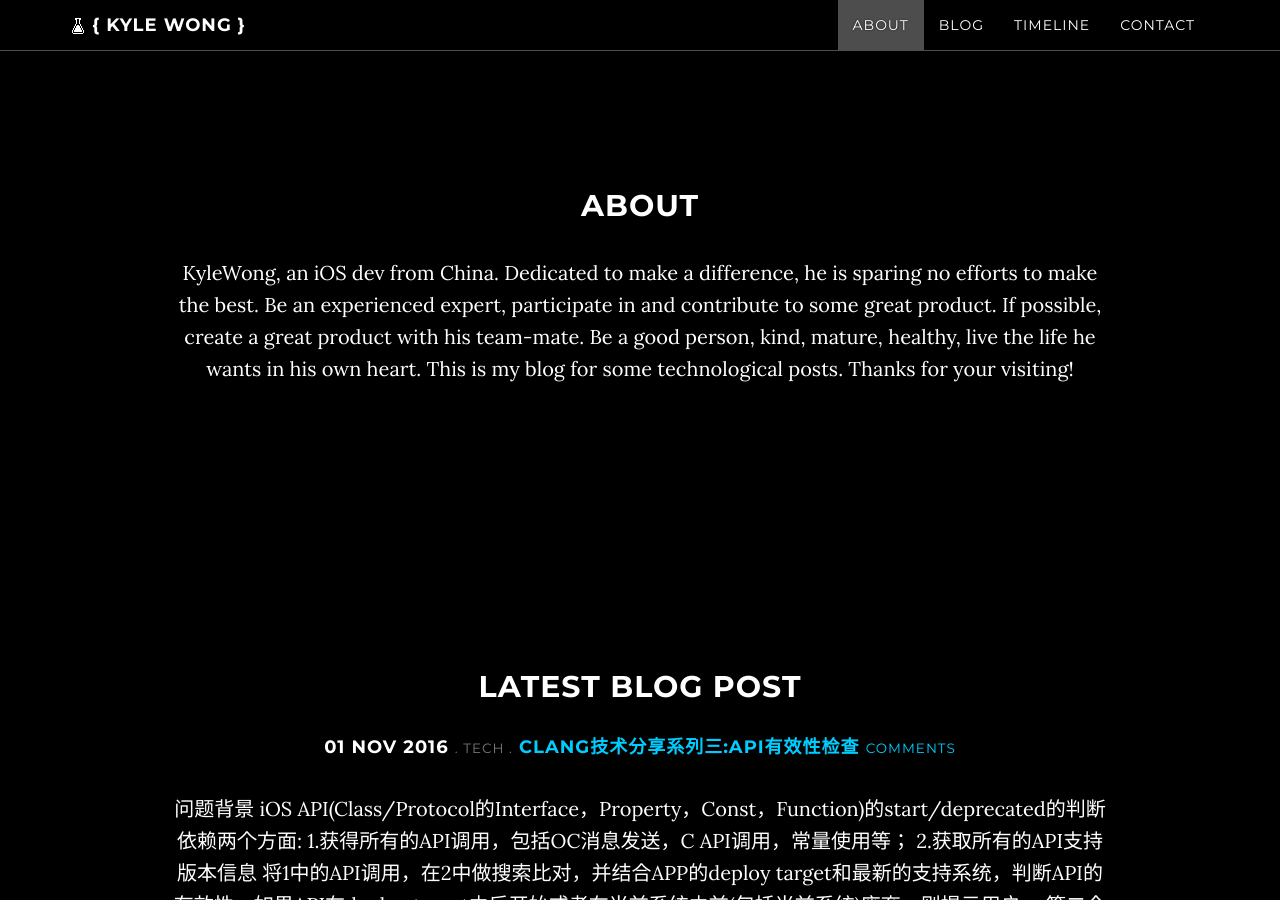
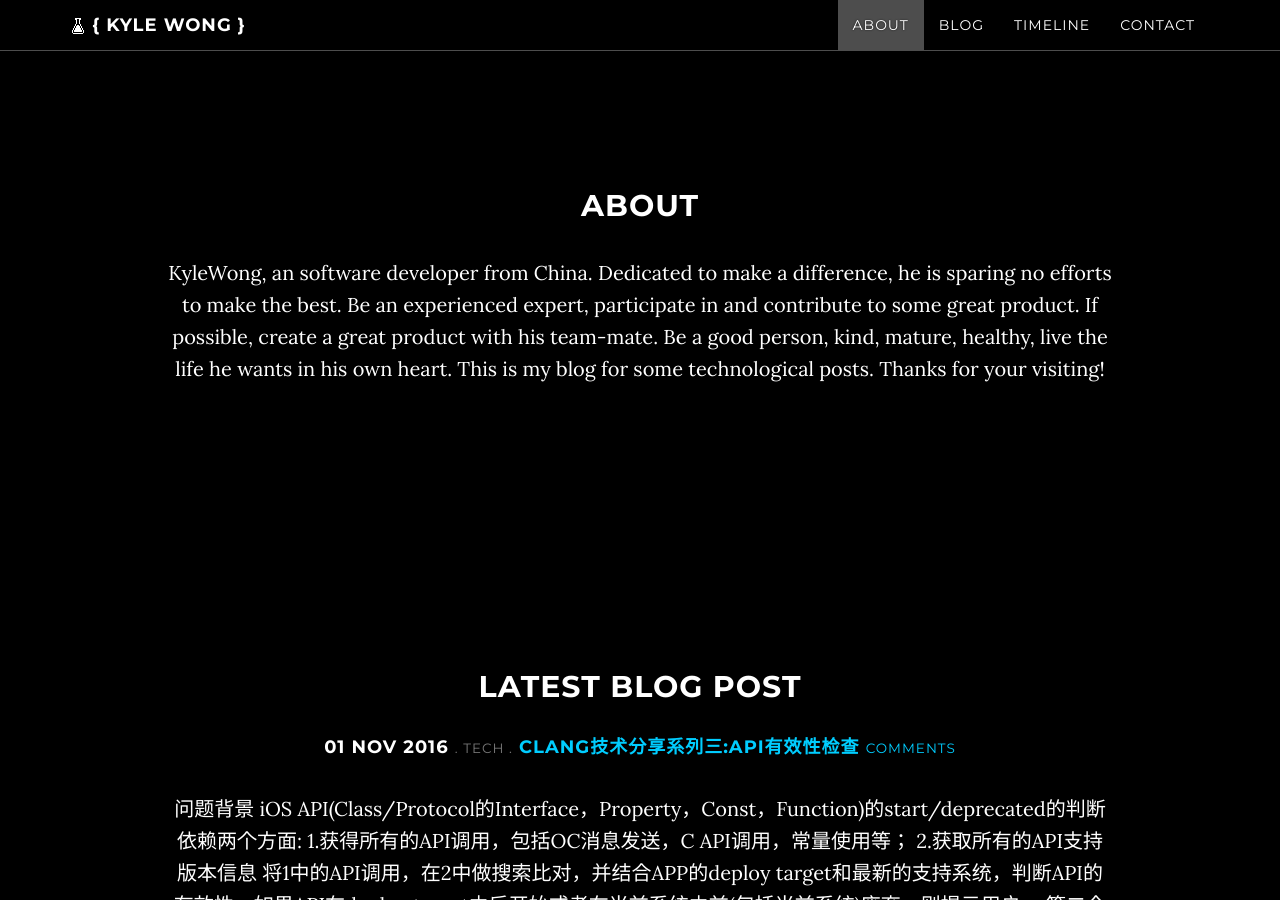
Before and after one commit to kangwang1988/kangwang1988.github.io, a Jekyll site: the page built from index.html, in a window 1280 px wide and 900 px high, scrolled down 961 px. Built offline with Jekyll 4.4.1, drawn with Linux system fonts in a browser that asks for light colours; nearby versions of some CDN libraries; comment, search, counter and statistics services are not loaded.

Commit message:
autobio modify

```diff
--- a/_config.yml
+++ b/_config.yml
@@ -143,7 +143,7 @@ email: "kang.wang1988@gmail.com"
 # This works best when your author blurb image has a transparent background, or matches your site background color.
 
 # if the author_blurb is not set, then this feature is skipped
-author_blurb: "Kyle is a iOS developer in China. He likes mathematics,physics,art,computer science. In his spare time, he would like to read books, write some codes he likes, go swimming or hiking."
+author_blurb: "Kyle is a software developer in China. He likes mathematics,physics,art,computer science. In his spare time, he would like to read books, write some codes he likes, go swimming or hiking."
 author_blurb_image: "/img/author.png"
 
 ##################
--- a/about.html
+++ b/about.html
@@ -5,7 +5,7 @@ title: About
 ---
 ## About
 
-KyleWong, an iOS dev from China. Dedicated to make a difference, he is sparing no efforts to make the best.
+KyleWong, an software developer from China. Dedicated to make a difference, he is sparing no efforts to make the best.
 Be an experienced expert, participate in and contribute to some great product. If possible, create a great product with his team-mate.
 Be a good person, kind, mature, healthy, live the life he wants in his own heart.
 This is my blog for some technological posts.
```
